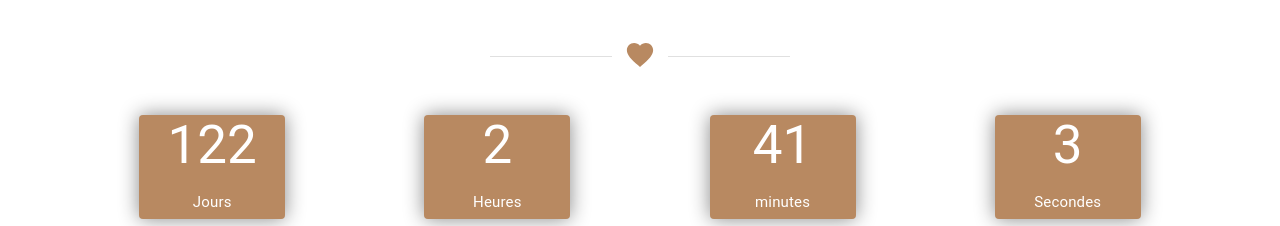
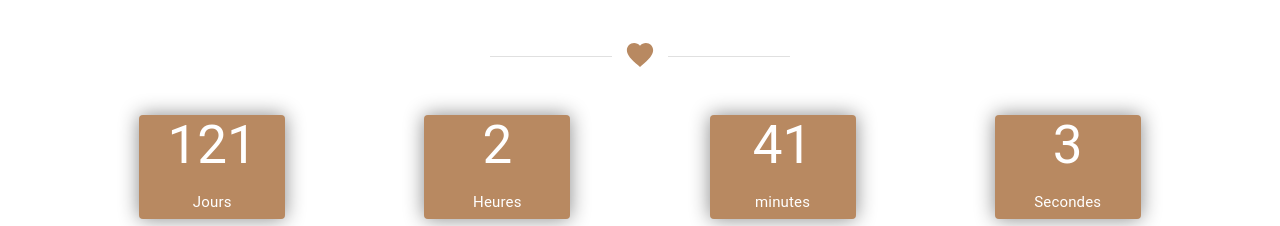
Before and after one commit to BenGex31/weddingguests, a React (Create React App) app: page /home in a window 1280 px wide. Shown: the part 1029-1255 px from the top of the page. Built offline with nearby package versions, Linux system fonts and the light colour scheme; no server answers; sample sign-in values are in the browser's storage; a web font is replaced by a local one.

Commit message:
Update Home.jsx
put the right count down

```diff
--- a/src/pages/Home.jsx
+++ b/src/pages/Home.jsx
@@ -69,7 +69,7 @@ const Home = () => {
         <Cards
           number={
             <Countdown
-              date={Date.now() + (new Date(2022, 4, 26) - new Date())}
+              date={Date.now() + (new Date(2022, 4, 25) - new Date())}
               renderer={({ days }) => {
                 return <span>{days}</span>;
               }}
@@ -80,7 +80,7 @@ const Home = () => {
         <Cards
           number={
             <Countdown
-              date={Date.now() + (new Date(2022, 4, 26) - new Date())}
+              date={Date.now() + (new Date(2022, 4, 25) - new Date())}
               renderer={({ hours }) => {
                 return <span>{hours}</span>;
               }}
@@ -91,7 +91,7 @@ const Home = () => {
         <Cards
           number={
             <Countdown
-              date={Date.now() + (new Date(2022, 4, 26) - new Date())}
+              date={Date.now() + (new Date(2022, 4, 25) - new Date())}
               renderer={({ minutes }) => {
                 return <span>{minutes}</span>;
               }}
@@ -102,7 +102,7 @@ const Home = () => {
         <Cards
           number={
             <Countdown
-              date={Date.now() + (new Date(2022, 5, 25) - new Date())}
+              date={Date.now() + (new Date(2022, 4, 25) - new Date())}
               renderer={({ seconds }) => {
                 return <span>{seconds}</span>;
               }}
```
